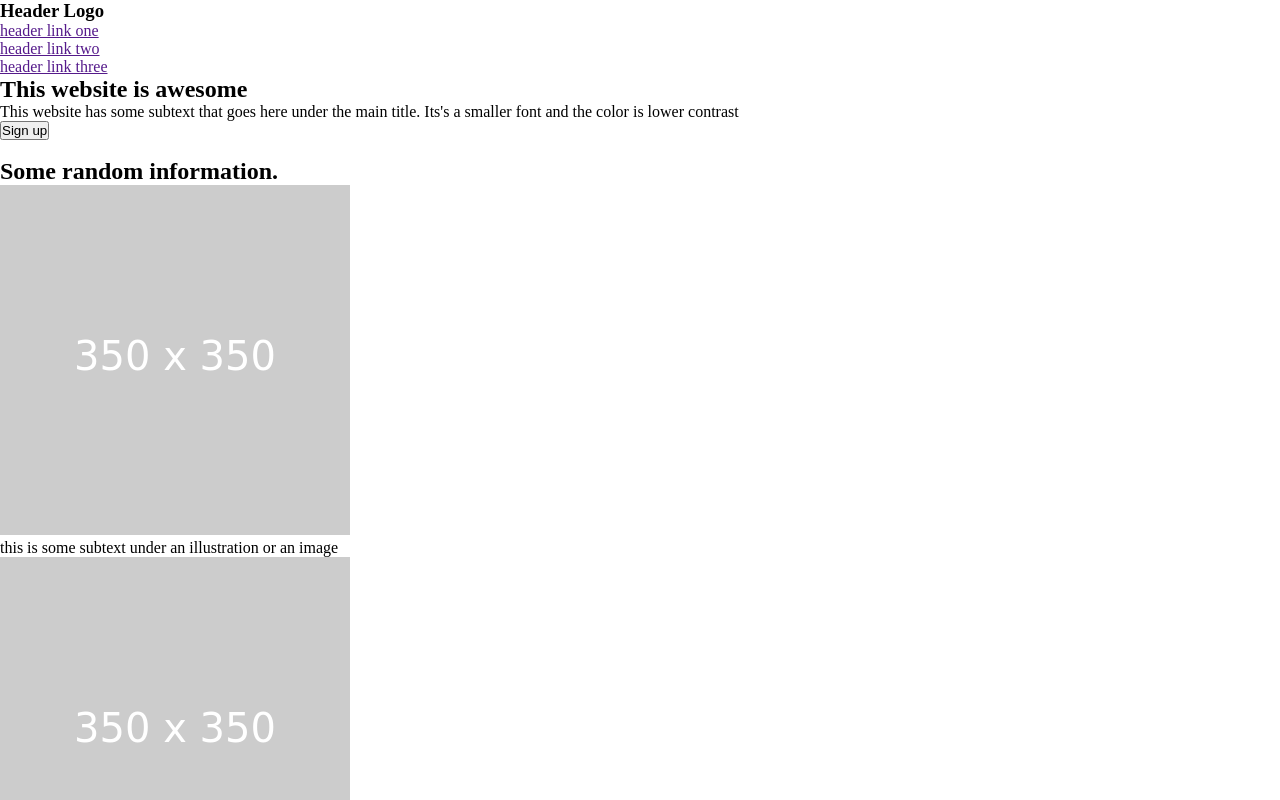
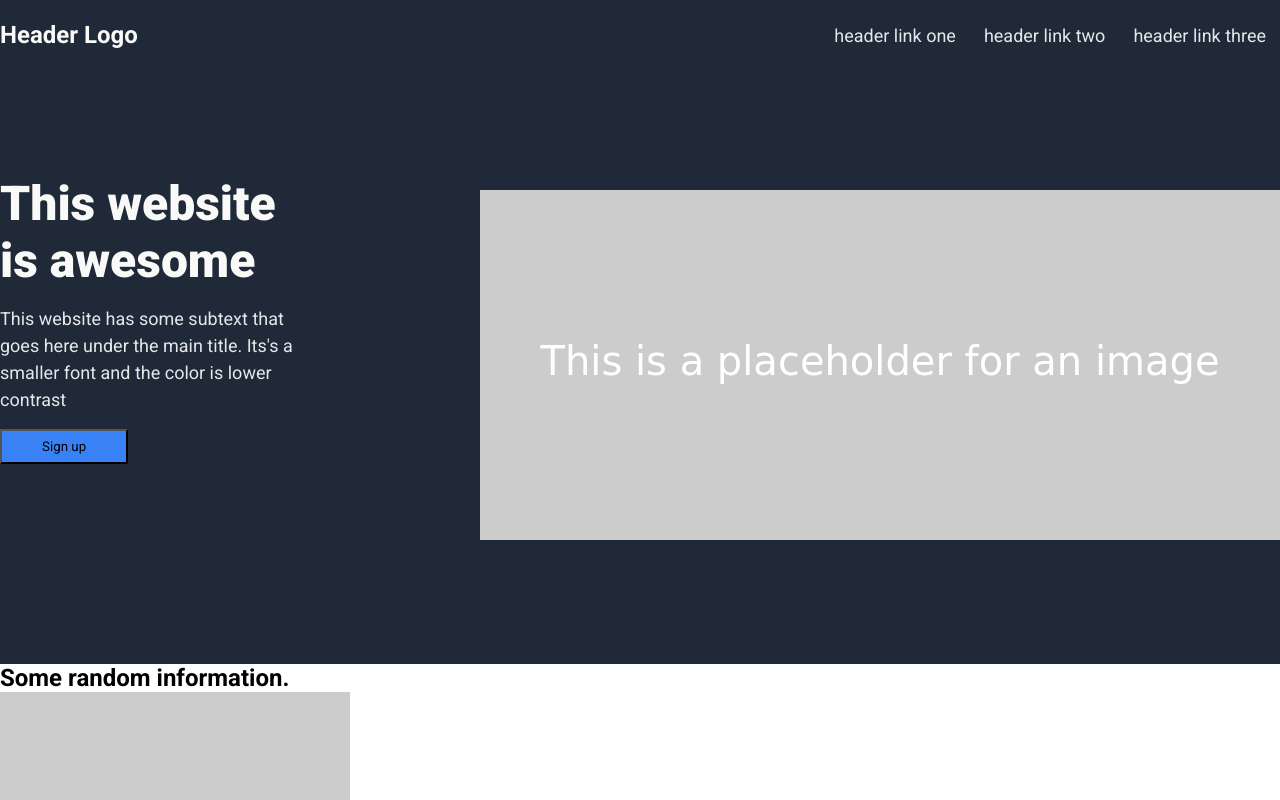
Before and after one commit to jmvillezdev/TOP-landing-page, a plain HTML site: page index.html in a window 1280 px wide. Shown: the top 800 px of the page. Drawn offline with Linux system fonts and the light colour scheme.

Commit message:
Re-did css styling using BEM - finished styling nav and hero section

```diff
--- a/index.html
+++ b/index.html
@@ -9,33 +9,38 @@
 </head>
 
 <body>
-    <section>
     <nav>
-            <h3>Header Logo</h3>
+        <div class="row">
+            <h3 class="nav__logo">Header Logo</h3>
             <ul>
                 <li>
-                    <a href="">header link one</a>
+                    <a href="" class="nav__link">header link one</a>
                 </li>
                 <li>
-                    <a href="">header link two</a>
+                    <a href="" class="nav__link">header link two</a>
                 </li>
                 <li>
-                    <a href="">header link three</a>
+                    <a href="" class="nav__link">header link three</a>
                 </li>
             </ul>
+        </div>
     </nav>
-
-        <header>
-            <div>
-                <h1>This website is awesome</h1>
-                <p>This website has some subtext that goes here under the main title. Its's a smaller font and the color
+    <section class="hero__section--wrapper">
+        <div class="row">
+            <header class="hero-section">
+                <div class="hero__description">
+                    <h1 class="hero__main-text">This website is awesome</h1>
+                    <p class="hero__secondary-text">This website has some subtext that goes here under the main title.
+                        Its's
+                        a smaller font and the color
                         is lower contrast</p>
                     <button>Sign up</button>
                 </div>
                 <figure>
-                <img src="" alt="">
+                    <img src="./assets/placeholder.png" alt="">
                 </figure>
             </header>
+        </div>
     </section>
 
     <main>
@@ -69,7 +74,8 @@
         <section>
             <blockquote>
                 <p>
-                    This is an inspiring quote, or a testimonional from a customer. Maybe it's just filling up space, or maybe people will actually read it. Who knows? All I know is that it looks nice.
+                    This is an inspiring quote, or a testimonional from a customer. Maybe it's just filling up space, or
+                    maybe people will actually read it. Who knows? All I know is that it looks nice.
                 </p>
                 <cite>
                     -Thor, God of Thunder
@@ -94,4 +100,5 @@
         <p>Copyright © The Odin Project 2024</p>
     </footer>
 </body>
+
 </html>
--- a/style/styles.css
+++ b/style/styles.css
@@ -1,7 +1,93 @@
 @import url('https://fonts.googleapis.com/css2?family=Roboto:ital,wght@0,100;0,300;0,400;0,500;0,700;0,900;1,100;1,300;1,400;1,500;1,700;1,900&display=swap');
+
+/* GENERAL && SHARED STYLING */
 
 *{
     padding: 0;
     margin: 0;
     box-sizing: border-box;
+    font-family: "Roboto", sans-serif;
 }
+
+.row {
+    display: flex;
+    align-items: center;
+    justify-content: space-between;
+    width: 100%;
+    max-width: 1500px;
+    margin: 0 auto;
+}
+
+.hero-section,
+.hero__section--wrapper,
+footer
+{
+    background-color: #1f2937;
+}
+
+.nav__link,
+.hero__secondary-text {
+    font-size: 18px;
+    color: #e5e7eb;
+}
+
+
+/* NAV */
+
+nav {
+    display: flex;
+    justify-content: space-between;
+    height: 70px;
+    background-color: #1f2937
+}
+
+a {
+    text-decoration: none;
+    margin: 0 14px;
+}
+
+.nav__logo {
+    font-size: 24px;
+    color: #f9faf8;
+}
+
+ul {
+    display: flex;
+}
+
+li {
+    list-style-type: none;
+}
+
+
+/* HERO SECTION */
+
+.hero-section {
+    height: calc(83vh - 70px);
+    display: flex;
+    justify-content: space-between;
+    align-items: center;
+    gap: 160px;
+}
+
+.hero__main-text {
+    font-size: 48px;
+    font-weight: 900;
+    color: #f9faf8;
+    margin-bottom: 16px;
+}
+
+.hero__description {
+    padding-bottom: 96px;
+}
+
+.hero__secondary-text {
+    line-height: 1.5;
+    margin-bottom: 16px;
+}
+
+button {
+    background-color: #3882f6;
+    padding: 8px 40px;
+    cursor: pointer;
+}
```
Lines whose indentation alone changed are shown as unchanged.
